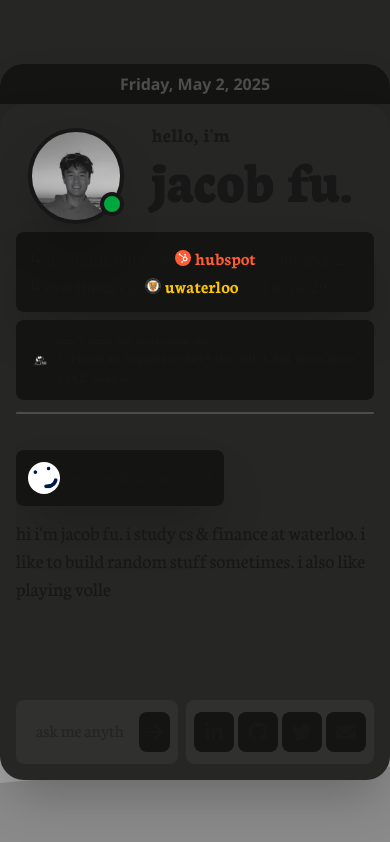
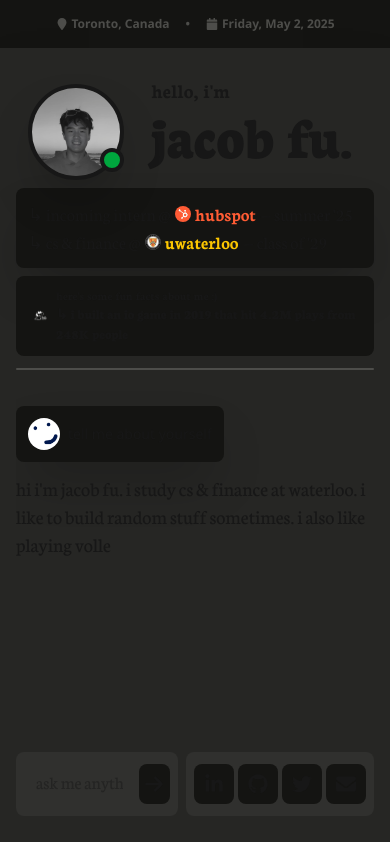
Before and after one commit to FuJacob/jacob, a Next.js app in the folder frontend/: page / in a window 390 px wide. Built offline with nearby package versions, Linux system fonts and the light colour scheme.

Commit message:
fixing mobile layout

```diff
--- a/frontend/src/app/page.tsx
+++ b/frontend/src/app/page.tsx
@@ -5,6 +5,8 @@ import Head from "./components/Head";
 import Messagebar from "./components/Messagebar";
 import { MessageProvider } from "./MessageContext";
 import { motion } from "motion/react";
+import { FaLocationPin } from "react-icons/fa6";
+import { FaCalendar, FaRocket } from "react-icons/fa";
 
 export default function Home() {
   const currDate = new Date().toLocaleDateString("en-US", {
@@ -24,11 +26,22 @@ export default function Home() {
       //   mass: 0.3,
       // }}
     >
-      <div className="flex justify-center items-center text-secondary font-sans font-bold rounded-t-3xl w-full p-2 bg-dark shadow-2xl">
-        {currDate}
+      <div className="flex justify-center items-center text-secondary font-sans text-xs sm:text-sm font-bold sm:rounded-t-3xl w-full p-4 bg-dark shadow-2xl gap-4 ">
+        <div className="sm:flex hidden justify-center items-center gap-1">
+          {" "}
+          <FaRocket /> seeking winter 2026{" "}
+        </div>
+        <span className="hidden sm:flex">•</span>
+        <div className="flex justify-center items-center gap-1">
+          <FaLocationPin /> Toronto, Canada
+        </div>
+        •
+        <div className="flex justify-center items-center gap-1">
+          <FaCalendar /> {currDate}
+        </div>{" "}
       </div>
 
-      <div className="h-4/5 sm:h-7/10 w-full overflow-y-auto p-4 flex flex-col items-center justify-end text-xl bg-[#262624] shadow-2xl rounded-3xl">
+      <div className="h-screen sm:h-4/5 w-full overflow-y-auto p-4 flex flex-col items-center justify-end text-xl bg-[#262624] shadow-2xl sm:rounded-3xl">
         <MessageProvider>
           <Head />
           <Chatbox />
```
